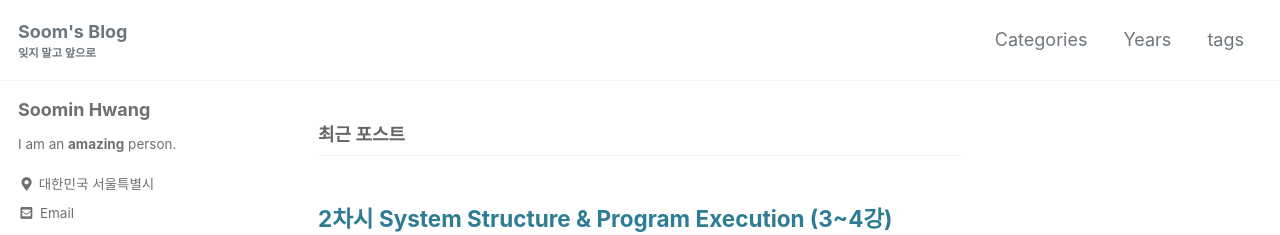
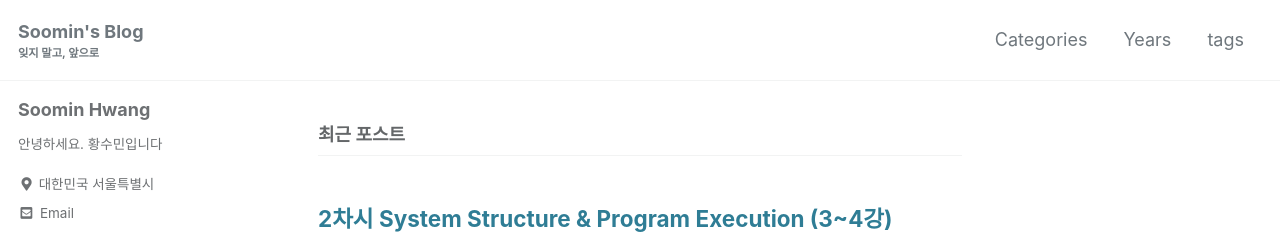
Before and after one commit to smhwang0109/smhwang0109.github.io, a Jekyll site: the page built from index.html, in a window 1280 px wide. Shown: the top 235 px of the page. Built offline with Jekyll 4.4.1, drawn with Linux system fonts in a browser that asks for light colours; cached includes are drawn as plain includes; the list of posts is cut into pages by our own code.

Commit message:
Update bio

```diff
--- a/_config.yml
+++ b/_config.yml
@@ -16,11 +16,11 @@ minimal_mistakes_skin    : "default" # "air", "aqua", "contrast", "dark", "dirt"
 
 # Site Settings
 locale                   : "ko-KR"
-title                    : "Soom's Blog"
+title                    : "Soomin's Blog"
 title_separator          : "-"
-subtitle                 : "잊지 말고 앞으로" # site tagline that appears below site title in masthead
+subtitle                 : "잊지 말고, 앞으로" # site tagline that appears below site title in masthead
 name                     : "Soomin Hwang"
-description              : "An amazing website."
+description              : "Soomin's Blog"
 url                      : "https://smhwang0109.github.io"
 baseurl                  : "" # the subpath of your site, e.g. "/blog"
 repository               : "smhwang0109/blog-comments" # GitHub username/repo-name e.g. "mmistakes/minimal-mistakes"
@@ -95,7 +95,7 @@ analytics:
 author:
   name             : "Soomin Hwang"
   avatar           : # path of avatar image, e.g. "/assets/images/bio-photo.jpg"
-  bio              : "I am an **amazing** person."
+  bio              : "안녕하세요. 황수민입니다"
   location         : "대한민국 서울특별시"
   email            :
   links:
```
